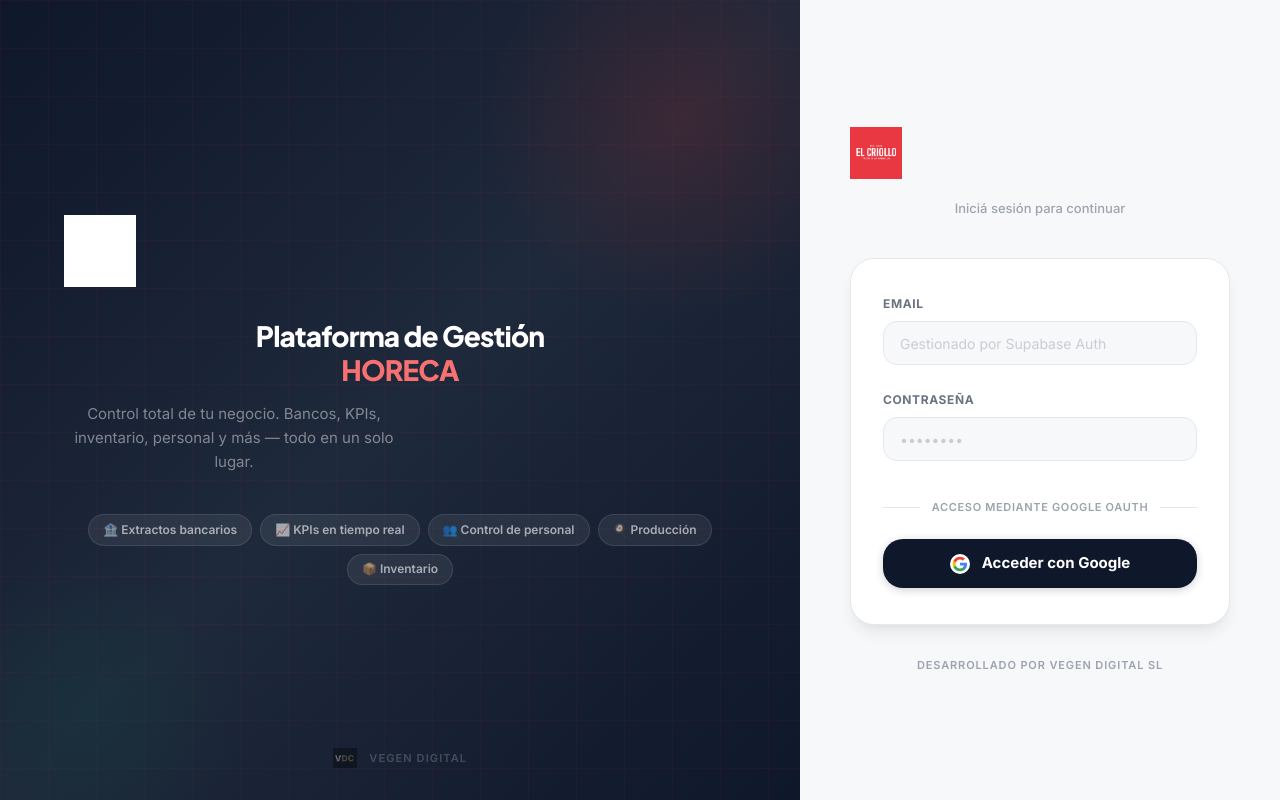
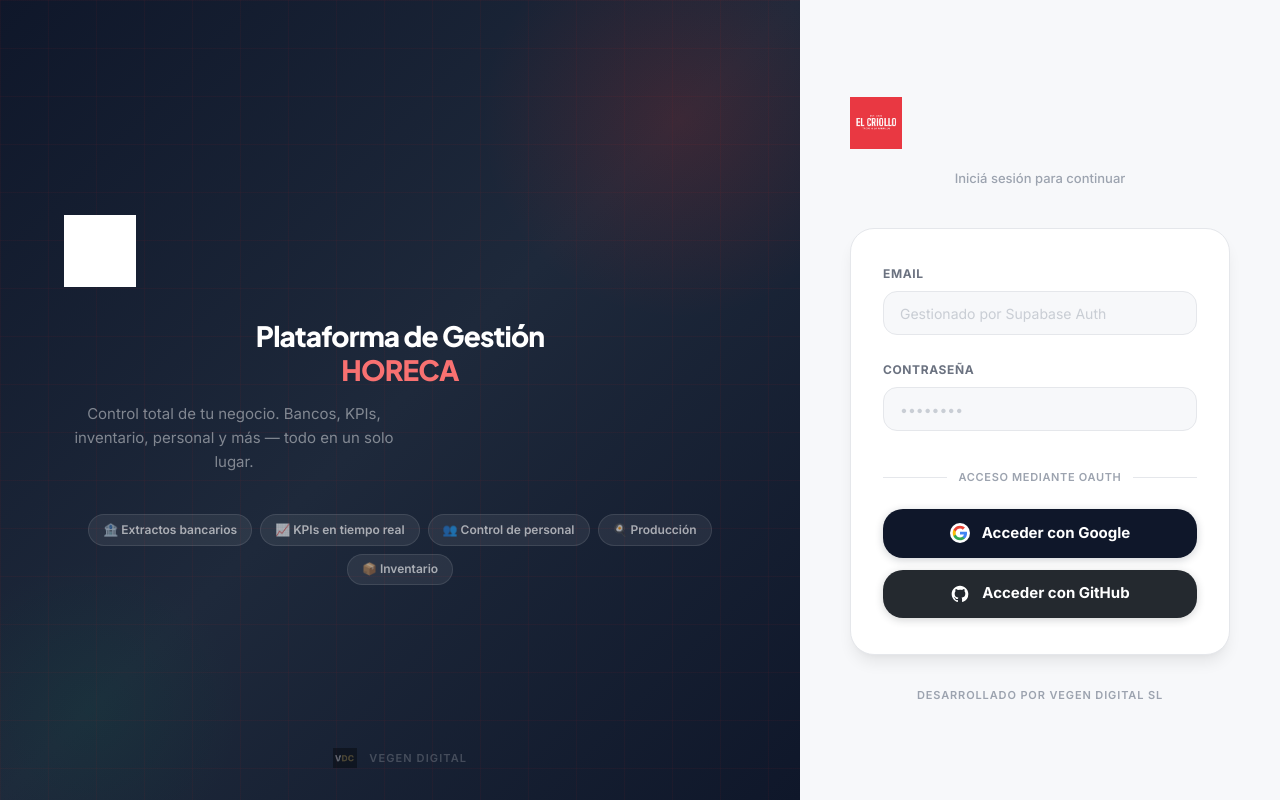
Before and after one commit to amoresemiliano/horeca_modular, a React (Vite) app: page / in a window 1280 px wide. Built offline with nearby package versions, Linux system fonts and the light colour scheme; no server answers.

Commit message:
feat(auth): add multi-provider Google and GitHub OAuth support via Supabase Auth

```diff
--- a/src/components/Login.jsx
+++ b/src/components/Login.jsx
@@ -4,15 +4,18 @@ import logoVDC from '../assets/icono_VDC.png';
 import logoCliente from '../assets/logo_cliente.png';
 
 const Login = () => {
-  const [status, setStatus] = useState('idle'); // 'idle' | 'loading' | 'error'
-  const { loginWithGoogle } = useAuth();
+  const [status, setStatus] = useState('idle'); // 'idle' | 'loading_google' | 'loading_github' | 'error'
+  const [errorMsg, setErrorMsg] = useState('');
+  const { loginWithProvider } = useAuth();
 
-  const handleLogin = async () => {
-    setStatus('loading');
+  const handleLogin = async (provider) => {
+    setStatus(`loading_${provider}`);
+    setErrorMsg('');
     try {
-      await loginWithGoogle();
+      await loginWithProvider(provider);
     } catch (err) {
-      console.error('Error durante autenticación Google:', err.message);
+      console.error(`Error durante autenticación ${provider}:`, err.message);
+      setErrorMsg(`Error de autenticación con ${provider === 'google' ? 'Google' : 'GitHub'}. Intentalo de nuevo.`);
       setStatus('error');
       setTimeout(() => setStatus('idle'), 3500);
     }
@@ -193,15 +196,17 @@ const Login = () => {
             <div style={{ display: 'flex', alignItems: 'center', gap: '0.75rem', marginBottom: '1.5rem' }}>
               <div style={{ flex: 1, height: '1px', background: 'var(--c-border)' }} />
               <span style={{ fontSize: '0.6875rem', color: 'var(--c-text-4)', fontWeight: 600, textTransform: 'uppercase', letterSpacing: '0.06em' }}>
-                Acceso mediante Google OAuth
+                Acceso mediante OAuth
               </span>
               <div style={{ flex: 1, height: '1px', background: 'var(--c-border)' }} />
             </div>
 
-            {/* Botón Google / Estados */}
+            {/* Botones de OAuth / Estados */}
             {status === 'idle' && (
+              <div style={{ display: 'flex', flexDirection: 'column', gap: '0.75rem' }}>
+                {/* Botón Google */}
                 <button
-                onClick={handleLogin}
+                  onClick={() => handleLogin('google')}
                   style={{
                     width: '100%',
                     display: 'flex',
@@ -231,18 +236,51 @@ const Login = () => {
                   </svg>
                   Acceder con Google
                 </button>
+
+                {/* Botón GitHub */}
+                <button
+                  onClick={() => handleLogin('github')}
+                  style={{
+                    width: '100%',
+                    display: 'flex',
+                    alignItems: 'center',
+                    justifyContent: 'center',
+                    gap: '0.75rem',
+                    padding: '0.8rem 1.5rem',
+                    background: '#24292F',
+                    color: '#fff',
+                    border: 'none',
+                    borderRadius: 'var(--r-xl)',
+                    fontSize: '0.9375rem',
+                    fontWeight: 700,
+                    cursor: 'pointer',
+                    fontFamily: 'var(--font-body)',
+                    transition: 'all 200ms ease',
+                    boxShadow: '0 2px 8px rgba(36,41,47,0.2)',
+                  }}
+                  onMouseEnter={e => { e.currentTarget.style.background = '#0D1117'; e.currentTarget.style.transform = 'translateY(-1px)'; e.currentTarget.style.boxShadow = '0 6px 16px rgba(36,41,47,0.3)'; }}
+                  onMouseLeave={e => { e.currentTarget.style.background = '#24292F'; e.currentTarget.style.transform = 'none'; e.currentTarget.style.boxShadow = '0 2px 8px rgba(36,41,47,0.2)'; }}
+                >
+                  <svg width="20" height="20" viewBox="0 0 24 24" fill="currentColor" style={{ flexShrink: 0 }}>
+                    <path fillRule="evenodd" clipRule="evenodd" d="M12 2C6.477 2 2 6.484 2 12.017c0 4.425 2.865 8.18 6.839 9.504.5.092.682-.217.682-.483 0-.237-.008-.868-.013-1.703-2.782.605-3.369-1.343-3.369-1.343-.454-1.158-1.11-1.466-1.11-1.466-.908-.62.069-.608.069-.608 1.003.07 1.53 1.032 1.53 1.032.892 1.53 2.341 1.088 2.91.832.092-.647.35-1.088.636-1.338-2.22-.253-4.555-1.113-4.555-4.951 0-1.093.39-1.988 1.029-2.688-.103-.253-.446-1.272.098-2.65 0 0 .84-.27 2.75 1.026A9.564 9.564 0 0112 6.844c.85.004 1.705.115 2.504.337 1.909-1.296 2.747-1.027 2.747-1.027.546 1.379.202 2.398.1 2.651.64.7 1.028 1.595 1.028 2.688 0 3.848-2.339 4.695-4.566 4.943.359.309.678.92.678 1.855 0 1.338-.012 2.419-.012 2.747 0 .268.18.58.688.482A10.019 10.019 0 0022 12.017C22 6.484 17.522 2 12 2z"/>
+                  </svg>
+                  Acceder con GitHub
+                </button>
+              </div>
             )}
 
-            {status === 'loading' && (
+            {status.startsWith('loading_') && (
               <div style={{ display: 'flex', flexDirection: 'column', alignItems: 'center', gap: '1rem', padding: '0.5rem 0' }}>
                 <div style={{
                   width: '36px', height: '36px',
                   border: '3px solid var(--c-border)',
-                  borderTopColor: 'var(--c-brand)',
+                  borderTopColor: status === 'loading_github' ? '#24292F' : 'var(--c-brand)',
                   borderRadius: '50%',
                   animation: 'spin 0.7s linear infinite',
                 }} />
-                <p style={{ fontSize: '0.8125rem', color: 'var(--c-text-3)', fontWeight: 600 }}>Redirigiendo a Google OAuth…</p>
+                <p style={{ fontSize: '0.8125rem', color: 'var(--c-text-3)', fontWeight: 600 }}>
+                  Redirigiendo a {status === 'loading_github' ? 'GitHub' : 'Google'} OAuth…
+                </p>
               </div>
             )}
 
@@ -257,7 +295,7 @@ const Login = () => {
                 fontWeight: 600,
               }}>
                 <span style={{ fontSize: '1.25rem' }}>⚠️</span>
-                Error de autenticación. Intentalo de nuevo.
+                {errorMsg || 'Error de autenticación. Intentalo de nuevo.'}
               </div>
             )}
           </div>
--- a/src/context/AuthContext.jsx
+++ b/src/context/AuthContext.jsx
@@ -8,7 +8,9 @@ const AuthContext = createContext({
   role: null,
   organizationId: null,
   loading: true,
+  loginWithProvider: async (_provider) => {},
   loginWithGoogle: async () => {},
+  loginWithGithub: async () => {},
   logout: async () => {},
 });
 
@@ -99,18 +101,31 @@ export function AuthProvider({ children }) {
     };
   }, []);
 
-  const loginWithGoogle = async () => {
+  const loginWithProvider = async (providerName) => {
+    if (providerName !== 'google' && providerName !== 'github') {
+      throw new Error(`Unsupported OAuth provider: ${providerName}`);
+    }
+
+    const options = {
+      redirectTo: window.location.origin,
+    };
+
+    if (providerName === 'google') {
+      options.queryParams = {
+        prompt: 'select_account',
+      };
+    }
+
     const { error } = await supabase.auth.signInWithOAuth({
-      provider: 'google',
-      options: {
-        redirectTo: window.location.origin,
-        queryParams: {
-          prompt: 'select_account',
-        },
-      },
+      provider: providerName,
+      options,
     });
+
     if (error) throw error;
   };
+
+  const loginWithGoogle = async () => loginWithProvider('google');
+  const loginWithGithub = async () => loginWithProvider('github');
 
   const logout = async () => {
     setLoading(true);
@@ -132,7 +147,9 @@ export function AuthProvider({ children }) {
         role,
         organizationId,
         loading,
+        loginWithProvider,
         loginWithGoogle,
+        loginWithGithub,
         logout,
       }}
     >
```
Lines whose indentation alone changed are shown as unchanged.
